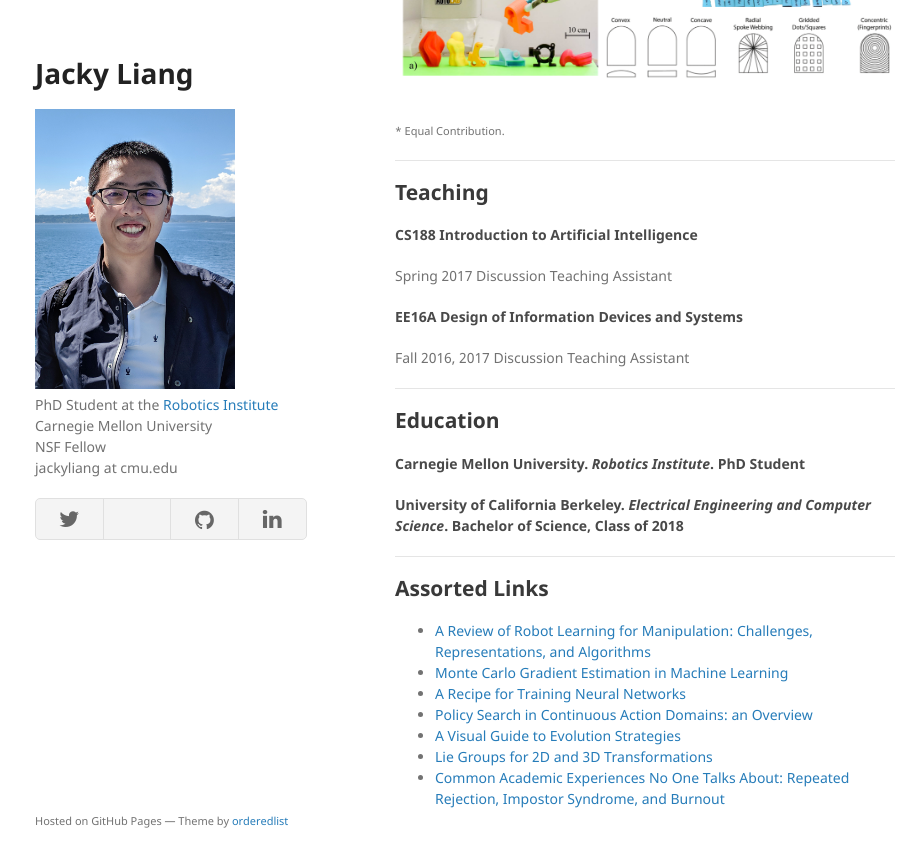
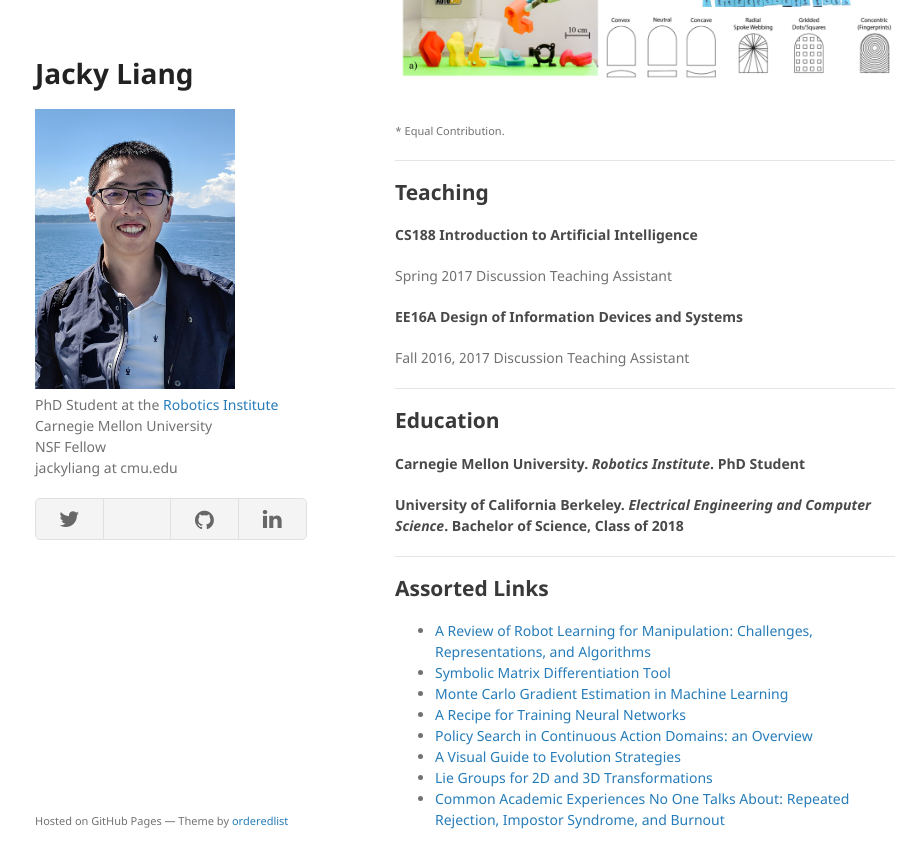
Before and after one commit to jacky-liang/jacky.io, a Jekyll site: the page built from index.md, in a window 1280 px wide and 900 px high, scrolled down 3593 px. Shown: the top 868 px of the window, without its empty margins (175-1098 px from the left). Built offline with Jekyll 4.4.1, drawn with Linux system fonts in a browser that asks for light colours; a style sheet for code colours, icons or effects is not loaded; our own code applies the rules of GitHub Pages for plain Markdown files.

Commit message:
Update index.md

```diff
--- a/index.md
+++ b/index.md
@@ -99,6 +99,7 @@
 ## Assorted Links
 
 * [A Review of Robot Learning for Manipulation: Challenges, Representations, and Algorithms](https://arxiv.org/abs/1907.03146)
+* [Symbolic Matrix Differentiation Tool](http://www.matrixcalculus.org/matrixCalculus)
 * [Monte Carlo Gradient Estimation in Machine Learning](https://arxiv.org/abs/1906.10652)
 * [A Recipe for Training Neural Networks](http://karpathy.github.io/2019/04/25/recipe/)
 * [Policy Search in Continuous Action Domains: an Overview](https://arxiv.org/abs/1803.04706)
```
